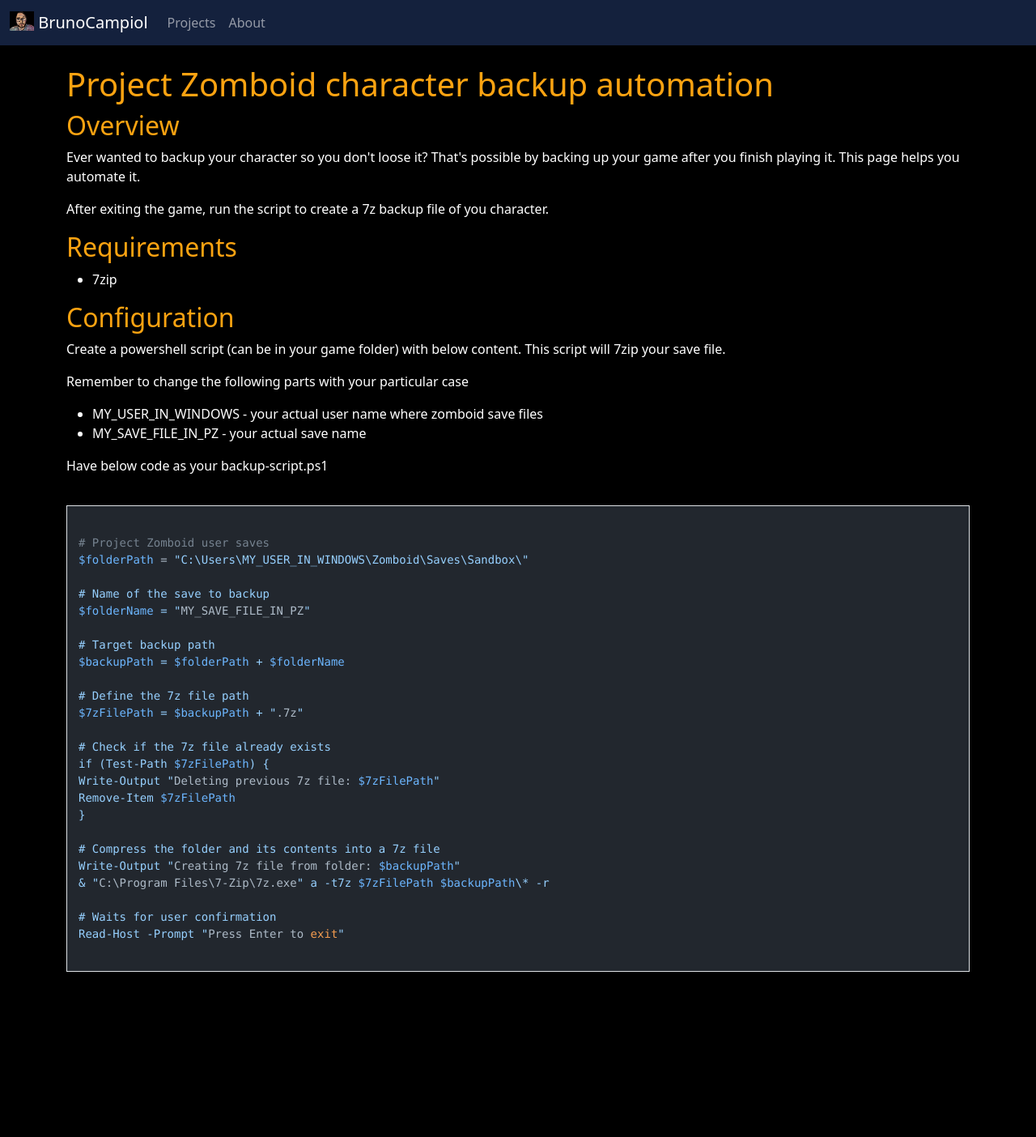
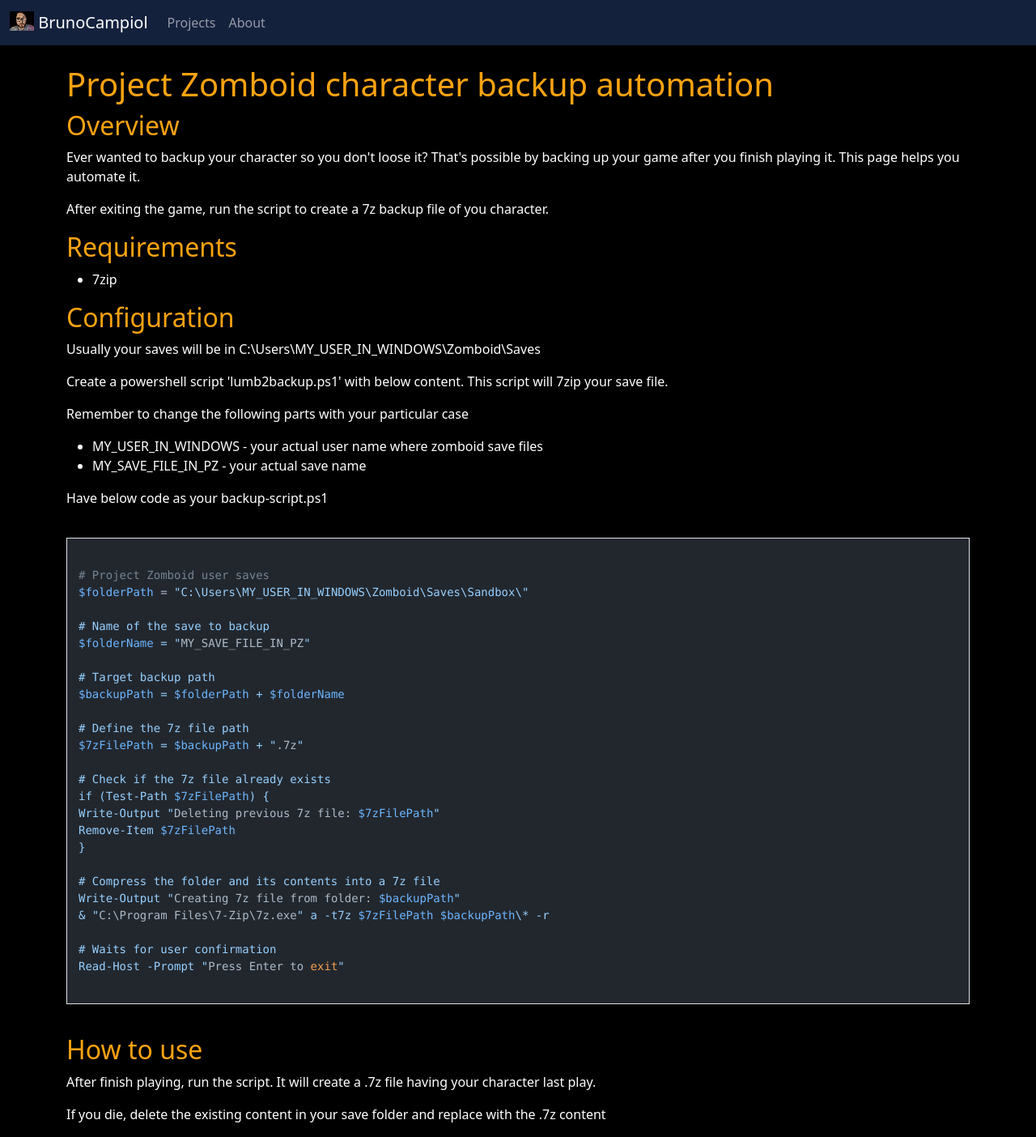
Before and after one commit to brunocampiol/brunocampiol.github.io, a Jekyll site: the page built from _posts/2023-07-03-project-zomboid-automation.html, in a window 1280 px wide. Shown: the whole page at 81% size. Built offline with Jekyll 4.4.1, drawn with Linux system fonts in a browser that asks for light colours; before the commit the page ends 1237 px from its top, so only the background shows below that.

Commit message:
update post pz

```diff
--- a/_posts/2023-07-03-project-zomboid-automation.html
+++ b/_posts/2023-07-03-project-zomboid-automation.html
@@ -15,7 +15,8 @@
   <li>7zip</li>
 </ul>
 <h2>Configuration</h2>
-<p>Create a powershell script (can be in your game folder) with below content. This script will 7zip your save file.</p>
+<p>Usually your saves will be in C:\Users\MY_USER_IN_WINDOWS\Zomboid\Saves</p>
+<p>Create a powershell script 'lumb2backup.ps1' with below content. This script will 7zip your save file.</p>
 <p>Remember to change the following parts with your particular case</p>
 <ul>
   <li>MY_USER_IN_WINDOWS - your actual user name where zomboid save files</li>
@@ -50,5 +51,7 @@
 Read-Host -Prompt "Press Enter to exit"
   </code>
 </pre>
-
+<h2>How to use</h2>
+<p>After finish playing, run the script. It will create a .7z file having your character last play.</p>
+<p>If you die, delete the existing content in your save folder and replace with the .7z content</p>
 <script>hljs.highlightAll();</script>
```
